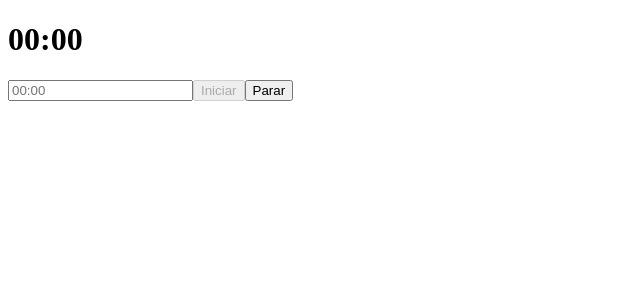
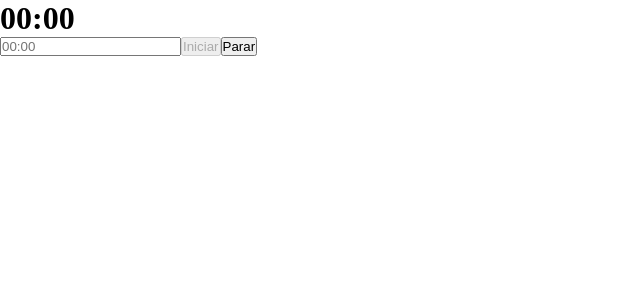
Before and after one commit to Pedro0505/Cronometro-React-TS, a React (Vite) app: page / in a window 1280 px wide. Shown: the top 300 px of the page, without its empty margins (0-640 px from the left). Built offline with nearby package versions, Linux system fonts and the light colour scheme.

Commit message:
Adicionando mais regras ao disabled do botão de iniciar e iniciando o style

```diff
--- a/src/components/Timer.tsx
+++ b/src/components/Timer.tsx
@@ -1,4 +1,5 @@
 import React, { useEffect, useState, useRef } from 'react';
+import '../style/style.css';
 
 function Timer() {
   const [time, setTime] = useState<number>(0);
@@ -15,10 +16,13 @@ function Timer() {
   }
 
   function handleDisableBtn():void {
-    const rgx = /\d[:]\d/gi;
+    const rgxTime = /\d[:]\d/gi;
     const rgxLetter = /[A-zÀ-ú]/gi;
+    const arrayRepet = inputValue.split('');
+    const fillterDif = arrayRepet.filter((e) => e === ':');
     const arrayTime = inputValue.split(':');
-    if (!rgx.test(inputValue)
+    if (!rgxTime.test(inputValue)
+    || fillterDif.length > 1
     || rgxLetter.test(inputValue)
     || inputValue.length < 5
     || +arrayTime[0] > 60
--- /dev/null
+++ b/src/style/style.css
@@ -0,0 +1,7 @@
+* {
+  padding: 0;
+  margin: 0;
+  -webkit-box-sizing: border-box;
+          box-sizing: border-box;
+}
+/*# sourceMappingURL=style.css.map */
--- /dev/null
+++ b/src/style/style.scss
@@ -0,0 +1,5 @@
+* {
+  padding: 0;
+  margin: 0;
+  box-sizing: border-box;
+}
```
Also changed, not shown: 1 other file (tests, documents, lock files or other folders).
